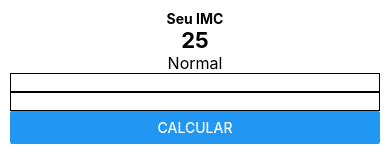
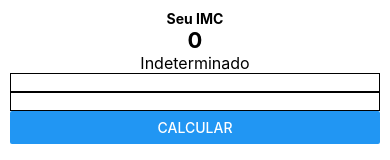
Before and after one commit to PauloTxJS/appImc, a React Native app: screen / in a window 390 px wide. Shown: the top 160 px of the page. Built offline with nearby package versions, Linux system fonts and the light colour scheme.

Commit message:
Condições e diagnóstico estabelecidos

```diff
--- a/App.js
+++ b/App.js
@@ -4,20 +4,47 @@ import { StyleSheet, View, Text, TextInput, Button } from 'react-native';
 
 class App extends React.Component {
 
-
+  state = {
+    peso: 100,
+    altura: 1.80,
+    imc: 0,
+    legenda: 'Indeterminado'
+  };
 
   calcularIMC = () => {
-    const peso = 100;
-    const altura = 1.80;
+    const result = this.state.peso / (this.state.altura * this.state.altura);
 
-    const imc = peso / (altura * altura);
-    alert(imc);
+    this.setState({
+      imc: result
+    });
+
+    if (result < 18.5) {
+      this.setState({
+        legenda: 'Abaixo do Peso'
+      });
+    } else if (result >= 18.5 && result < 25) {
+      this.setState({
+        legenda: 'Peso Normal'
+      });
+    } else if (result >= 25 && result < 30) {
+      this.setState({
+        legenda: 'Sobrepeso'
+      });
+    } else if (result >= 30 && result < 40) {
+      this.setState({
+        legenda: 'Obesidade'
+      });
+    } else if (result >= 40) {
+      this.setState({
+        legenda: 'Obesidade Grave'
+      });
+    }
   }
 
   render() {
 
-    const imc = 25;
-    const legenda = 'Normal';
+    // const imc = 25;
+    // const legenda = 'Normal';
 
     // imc = peso / altura 2
 
@@ -26,8 +53,8 @@ class App extends React.Component {
       <View style={styles.app}>
         <Text style={styles.legenda}>Seu IMC</Text>
         <View>
-          <Text style={styles.resultado}>{imc}</Text>
-          <Text style={styles.diagnostico}>{legenda}</Text>
+          <Text style={styles.resultado}>{this.state.imc}</Text>
+          <Text style={styles.diagnostico}>{this.state.legenda}</Text>
         </View>
         <View>
           <TextInput style={styles.peso}/>
```
